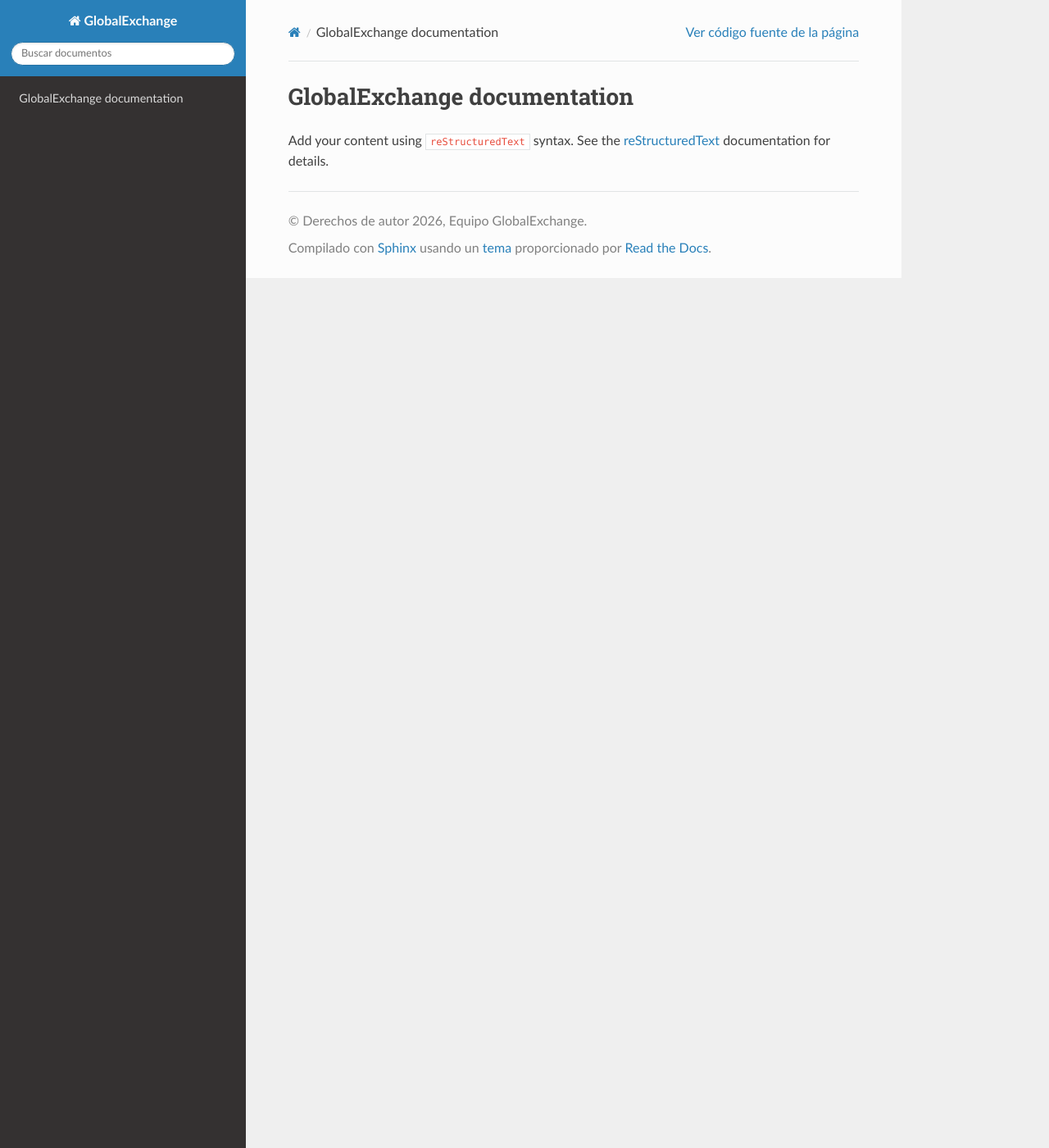
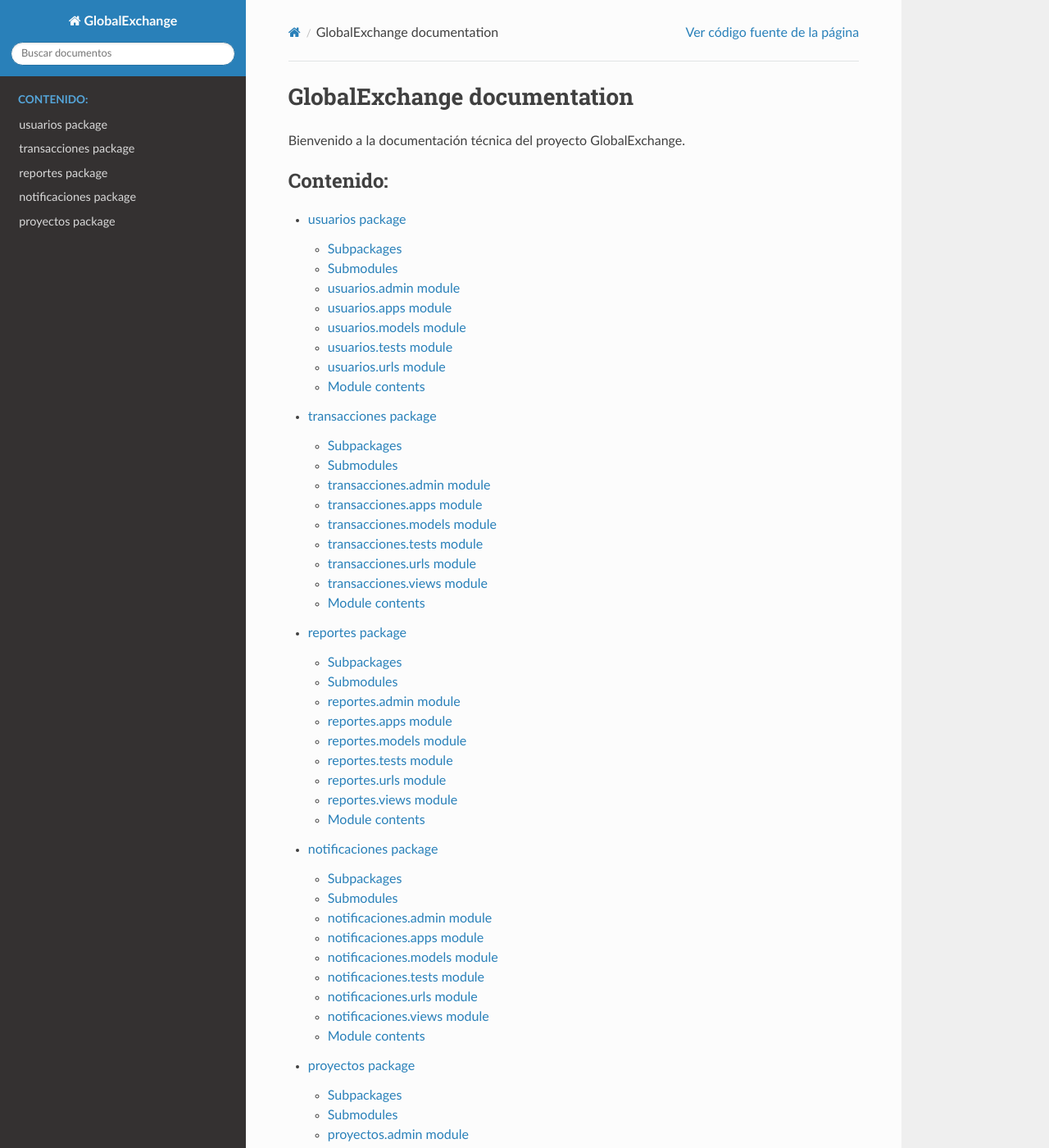
Before and after one commit to Evatol/GlobalExchange, a Sphinx documentation site: the page built from docs/index.rst, in a window 1280 px wide and 1400 px high. Shown: the whole window at 82% size. Built offline with Sphinx 7.4.7 and the Read the Docs theme 3.1.0, drawn with Linux system fonts in a browser that asks for light colours; some of the changed text lies outside the part shown.

Commit message:
docs: vincular aplicaciones en index.rst para autodocumentacion

```diff
--- a/docs/index.rst
+++ b/docs/index.rst
@@ -1,16 +1,14 @@
-.. GlobalExchange documentation master file, created by
-   sphinx-quickstart on Fri Aug 28 11:12:21 2026.
-   You can adapt this file completely to your liking, but it should at least
-   contain the root `toctree` directive.
-
 GlobalExchange documentation
 ============================
 
-Add your content using ``reStructuredText`` syntax. See the
-`reStructuredText <https://www.sphinx-doc.org/en/master/usage/restructuredtext/index.html>`_
-documentation for details.
-
+Bienvenido a la documentación técnica del proyecto GlobalExchange.
 
 .. toctree::
    :maxdepth: 2
-   :caption: Contents:
+   :caption: Contenido:
+
+   usuarios
+   transacciones
+   reportes
+   notificaciones
+   proyectos
```
